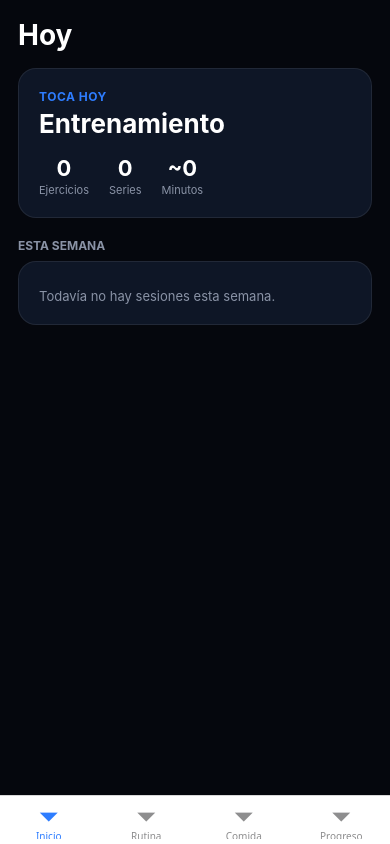
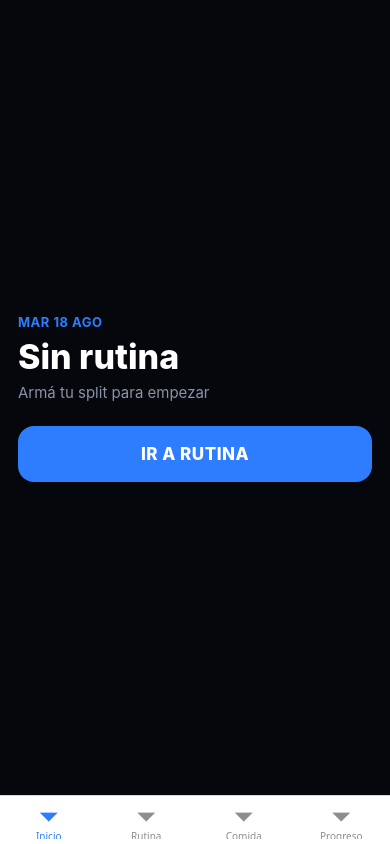
Before and after one commit to Exorplion/gymapp, a React Native app in the folder native/: screen /Library in a window 390 px wide. Built offline with nearby package versions, Linux system fonts and the light colour scheme.

Commit message:
feat(rn): pantalla Inicio real + acceso a Hoy vía S.tab

```diff
--- a/native/App.js
+++ b/native/App.js
@@ -2,13 +2,19 @@ import { NavigationContainer } from '@react-navigation/native';
 import { createBottomTabNavigator } from '@react-navigation/bottom-tabs';
 import { useEffect, useState } from 'react';
 import { View, ActivityIndicator } from 'react-native';
-import { loadAll } from './src/lib/state.js';
+import { S, loadAll, useStore, bump } from './src/lib/state.js';
+import Inicio from './src/screens/Inicio.js';
 import Hoy from './src/screens/Hoy.js';
 import Rutina from './src/screens/Rutina.js';
 import Comida from './src/screens/Comida.js';
 import Progreso from './src/screens/Progreso.js';
 
 const Tab = createBottomTabNavigator();
+
+function InicioTab() {
+  useStore();
+  return S.tab === 'hoy' ? <Hoy /> : <Inicio />;
+}
 
 export default function App() {
   // Puerto del efecto de arranque de web/src/App.jsx: idbOpenOnce().then(loadAll)
@@ -32,10 +38,7 @@ export default function App() {
   return (
     <NavigationContainer>
       <Tab.Navigator screenOptions={{ headerShown: false, tabBarActiveTintColor: '#2e7dff' }}>
-        {/* TEMP: Hoy real ocupa la pestaña Inicio hasta que Etapa 2c traiga
-            la pantalla Inicio real — así hay un loop usable de punta a
-            punta cuanto antes. */}
-        <Tab.Screen name="Inicio" component={Hoy} />
+        <Tab.Screen name="Inicio" component={InicioTab} />
         <Tab.Screen name="Rutina" component={Rutina} />
         <Tab.Screen name="Comida" component={Comida} />
         <Tab.Screen name="Progreso" component={Progreso} />
--- a/native/src/screens/Inicio.js
+++ b/native/src/screens/Inicio.js
@@ -1,18 +1,92 @@
-import { View, Text, StyleSheet } from 'react-native';
-import { useStore } from '../lib/state.js';
+// native/src/screens/Inicio.js
+// Puerto de web/src/components/screens/Inicio.jsx — SIN la silueta
+// muscular (Silhouette.jsx, Etapa 4) ni su leyenda de colores. El "grupo
+// más olvidado" se muestra como texto (StaleLine), igual que el original,
+// porque es dato puro (muscle.js) y no depende de la silueta.
+import { View, Text, Pressable, StyleSheet } from 'react-native';
+import { S, useStore, bump } from '../lib/state.js';
+import { WDS, MO } from '../lib/format.js';
+import { pendingSlot, sessionForSlot } from '../lib/session.js';
+import { daysSinceAll, stalestGroups } from '../lib/muscle.js';
 
 export default function Inicio() {
-  const S = useStore();
+  useStore();
+  const hoy = new Date();
+  const slot = pendingSlot();
+  const hecha = slot ? sessionForSlot(slot.id) : null;
+  const draft = S.draft;
+  const enCurso = !!draft;
+
+  const dias = daysSinceAll();
+  const viejos = stalestGroups();
+  const fecha = `${WDS[hoy.getDay()]} ${hoy.getDate()} ${MO[hoy.getMonth()]}`;
+
+  const irAHoy = () => { S.tab = 'hoy'; bump(); };
+
+  let eyebrow, titulo, sub, ctaLabel, ctaSub, onCta;
+  if (enCurso) {
+    const hechos = Object.values(draft.entries).filter(e => e.sets.length).length;
+    const turnoDraft = S.routine.find(s => s.id === draft.slotId);
+    const total = (turnoDraft?.exercises || []).length;
+    eyebrow = 'Sesión en curso';
+    titulo = 'Entrenando';
+    sub = `${hechos} de ${total} ejercicios registrados`;
+    ctaLabel = 'SEGUIR'; ctaSub = `${hechos} de ${total}`; onCta = irAHoy;
+  } else if (hecha) {
+    eyebrow = 'Completado · hoy';
+    titulo = 'Listo por hoy';
+    sub = `${hecha.duration} min · ${(hecha.entries || []).length} ejercicios`;
+    // Sin sheet 'session-view' todavía (Etapa 5) — el CTA lleva a Hoy,
+    // que ya muestra el resumen de la sesión completada (DoneHero).
+    ctaLabel = 'VER HOY'; ctaSub = null; onCta = irAHoy;
+  } else if (slot?.type === 'workout' && slot.exercises?.length) {
+    eyebrow = fecha;
+    titulo = 'Toca entrenar';
+    sub = 'Vas por tu racha';
+    ctaLabel = 'IR A HOY'; ctaSub = null; onCta = irAHoy;
+  } else {
+    const hayRutina = S.routine.some(s => s.type === 'workout' && s.exercises?.length);
+    eyebrow = fecha;
+    titulo = hayRutina ? 'Descanso' : 'Sin rutina';
+    sub = hayRutina ? 'Hoy no toca entrenar' : 'Armá tu split para empezar';
+    ctaLabel = hayRutina ? 'ENTRENAR IGUAL' : 'IR A RUTINA';
+    ctaSub = null;
+    onCta = hayRutina ? irAHoy : () => { S.tab = 'rutina'; bump(); };
+  }
+
+  const top = viejos.slice(0, 2);
+  const staleD = top.length ? dias[top[0]] : null;
+
   return (
     <View style={styles.container}>
-      <Text style={styles.title}>Inicio</Text>
-      <Text style={styles.sub}>{S.ready ? 'Datos cargados' : 'Cargando…'}</Text>
+      <View style={styles.top}>
+        <Text style={styles.eyebrow}>{eyebrow}</Text>
+        <Text style={styles.title}>{titulo}</Text>
+        <Text style={styles.sub}>{sub}</Text>
+      </View>
+
+      {top.length > 0 && (
+        <Text style={styles.stale}>
+          ⌁ {top.join(' y ')} hace {staleD} día{staleD === 1 ? '' : 's'}
+        </Text>
+      )}
+
+      <Pressable style={styles.cta} onPress={onCta}>
+        <Text style={styles.ctaText}>{ctaLabel}</Text>
+        {ctaSub && <Text style={styles.ctaSubText}>{ctaSub}</Text>}
+      </Pressable>
     </View>
   );
 }
 
 const styles = StyleSheet.create({
-  container: { flex: 1, alignItems: 'center', justifyContent: 'center', backgroundColor: '#05070d' },
-  title: { color: '#fff', fontSize: 28, fontWeight: '700' },
-  sub: { color: '#8a93a6', fontSize: 14, marginTop: 8 },
+  container: { flex: 1, backgroundColor: '#05070d', padding: 18, justifyContent: 'center' },
+  top: { marginBottom: 24 },
+  eyebrow: { color: '#2e7dff', fontSize: 13, fontWeight: '700', textTransform: 'uppercase', letterSpacing: 0.5 },
+  title: { color: '#fff', fontSize: 34, fontWeight: '800', marginTop: 6 },
+  sub: { color: '#8a93a6', fontSize: 15, marginTop: 6 },
+  stale: { color: '#ffb347', fontSize: 13, marginBottom: 24 },
+  cta: { backgroundColor: '#2e7dff', borderRadius: 16, paddingVertical: 18, alignItems: 'center' },
+  ctaText: { color: '#fff', fontWeight: '800', fontSize: 17, letterSpacing: 0.5 },
+  ctaSubText: { color: 'rgba(255,255,255,.75)', fontSize: 12, marginTop: 2 },
 });
```
